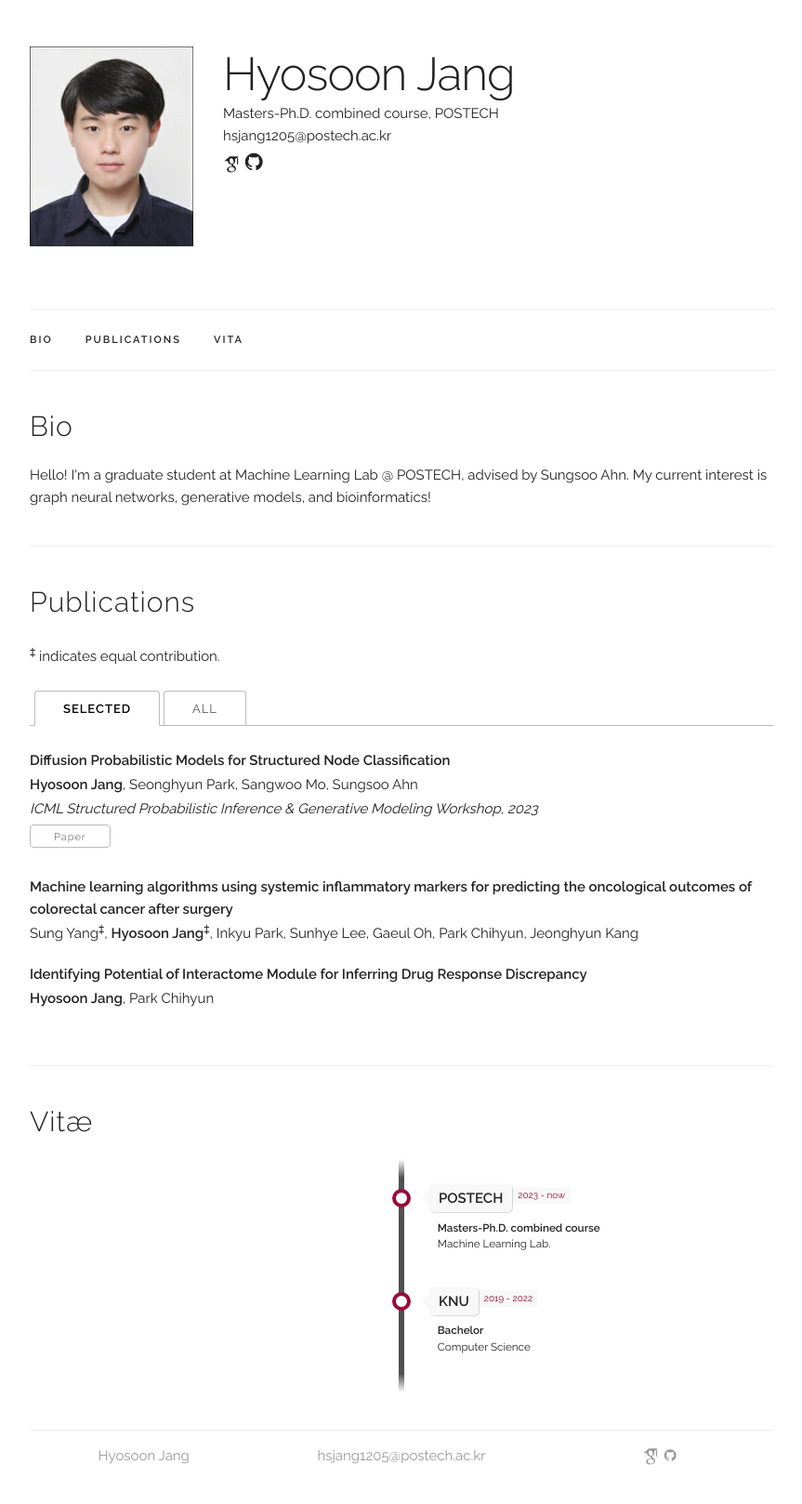
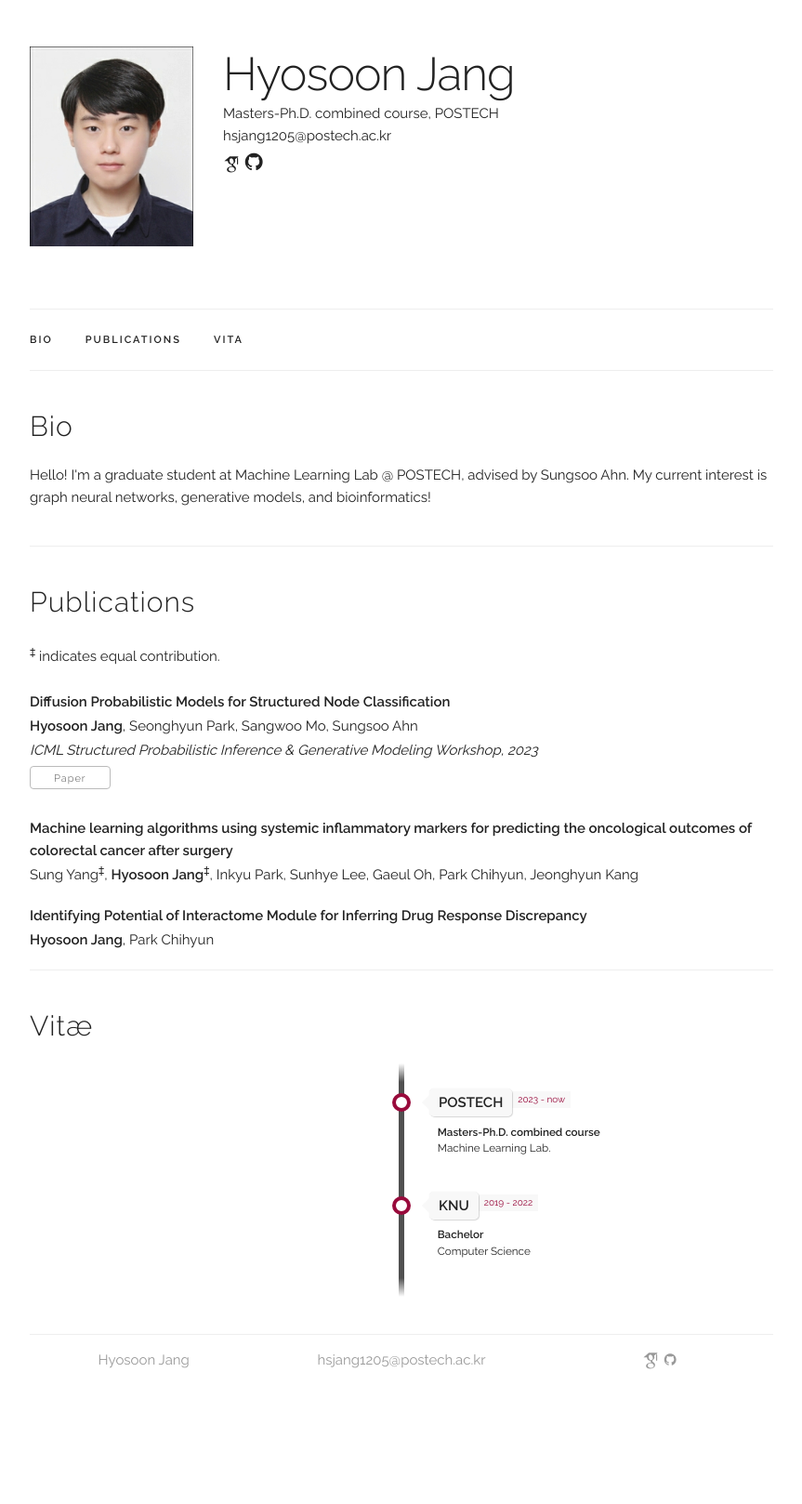
Before and after one commit to hsjang0/hsjang, a Jekyll site: the page built from index.html, in a window 1280 px wide. Shown: the whole page at 93% size, without its empty margins (208-1071 px from the left). Built offline with Jekyll 4.4.1, drawn with Linux system fonts in a browser that asks for light colours; some web fonts are replaced; after the commit the page ends 1555 px from its top, so only the background shows below that.

Commit message:
Update index.html

```diff
--- a/index.html
+++ b/index.html
@@ -50,13 +50,8 @@ title: Home
   <p></p><sup>‡</sup> indicates equal contribution.
   </p>
 
-  <ul class="tab-nav">
-    <li><div class="button active" data-ref="#papers-selected">Selected</div></li>
-    <li><div class="button" data-ref="#papers-all">All</div></li>
-  </ul>
 
-  <div class="tab-content">
-    <div class="tab-pane active" id="papers-selected">
+
   {% assign selected_papers = site.data.publications.papers | where: "selected", "y" %}
   {% for paper in selected_papers %}
     <div class="paper">
@@ -91,45 +86,6 @@ title: Home
       </div>
     </div>
   {% endfor %}
-    </div>
-
-    <div class="tab-pane" id="papers-all">
-      {% for paper in site.data.publications.papers %}
-        <div class="paper">
-          <p class="title"><b>{{ paper.title }}</b></p>
-          <p>{{ paper.authors }}</p>
-          <p><i>{{ paper.venue }}</i></p>
-           <div class="paper-buttons">
-            {% if paper.paper_pdf %}
-              <a class="button" href="{{ paper.paper_pdf | prepend: site.baseurl }}" target="_blank">Paper</a>
-            {% endif %}
-
-            {% if paper.slides %}
-              <a class="button" href="{{ paper.slides | prepend: site.baseurl }}" target="_blank">Slides</a>
-            {% endif %}
-
-            {% if paper.poster %}
-              <a class="button" href="{{ paper.poster | prepend: site.baseurl }}" target="_blank">Poster</a>
-            {% endif %}
-
-            {% if paper.video %}
-              <a class="button" href="{{ paper.video }}" target="_blank">Video</a>
-            {% endif %}
-
-            {% if paper.code %}
-              <a class="button" href="{{ paper.code }}" target="_blank">Code</a>
-            {% endif %}
-
-            {% if paper.data %}
-              <a class="button" href="{{ paper.data }}" target="_blank">Data</a>
-            {% endif %}
-
-          </div>
-        </div>
-      {% endfor %}
-    </div>
-  </div>
-</div>
 
 <!-- ========== PROJECTS ==========
 <div class="docs-section" id="projects">
```
Lines whose indentation alone changed are shown as unchanged.
